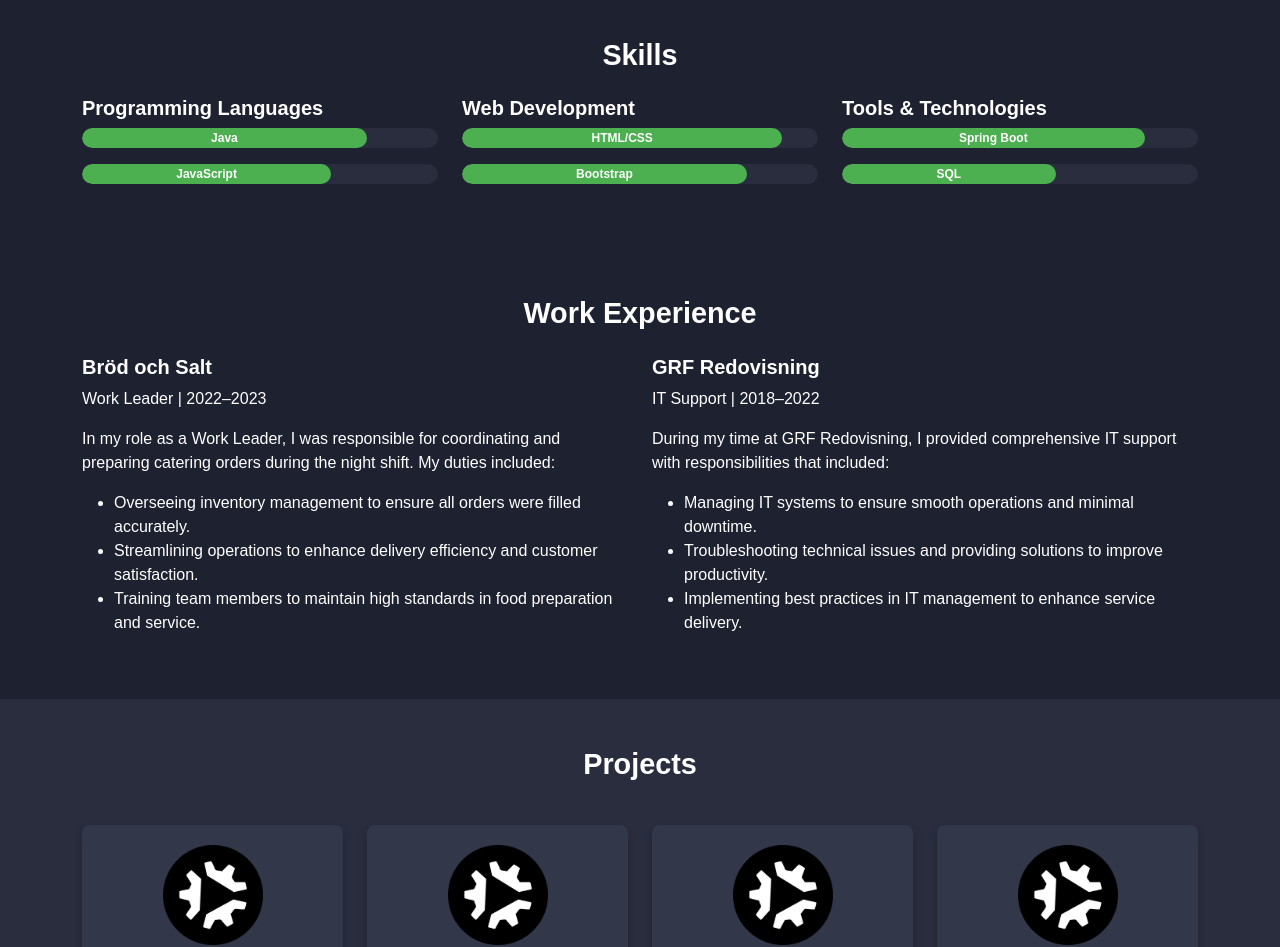
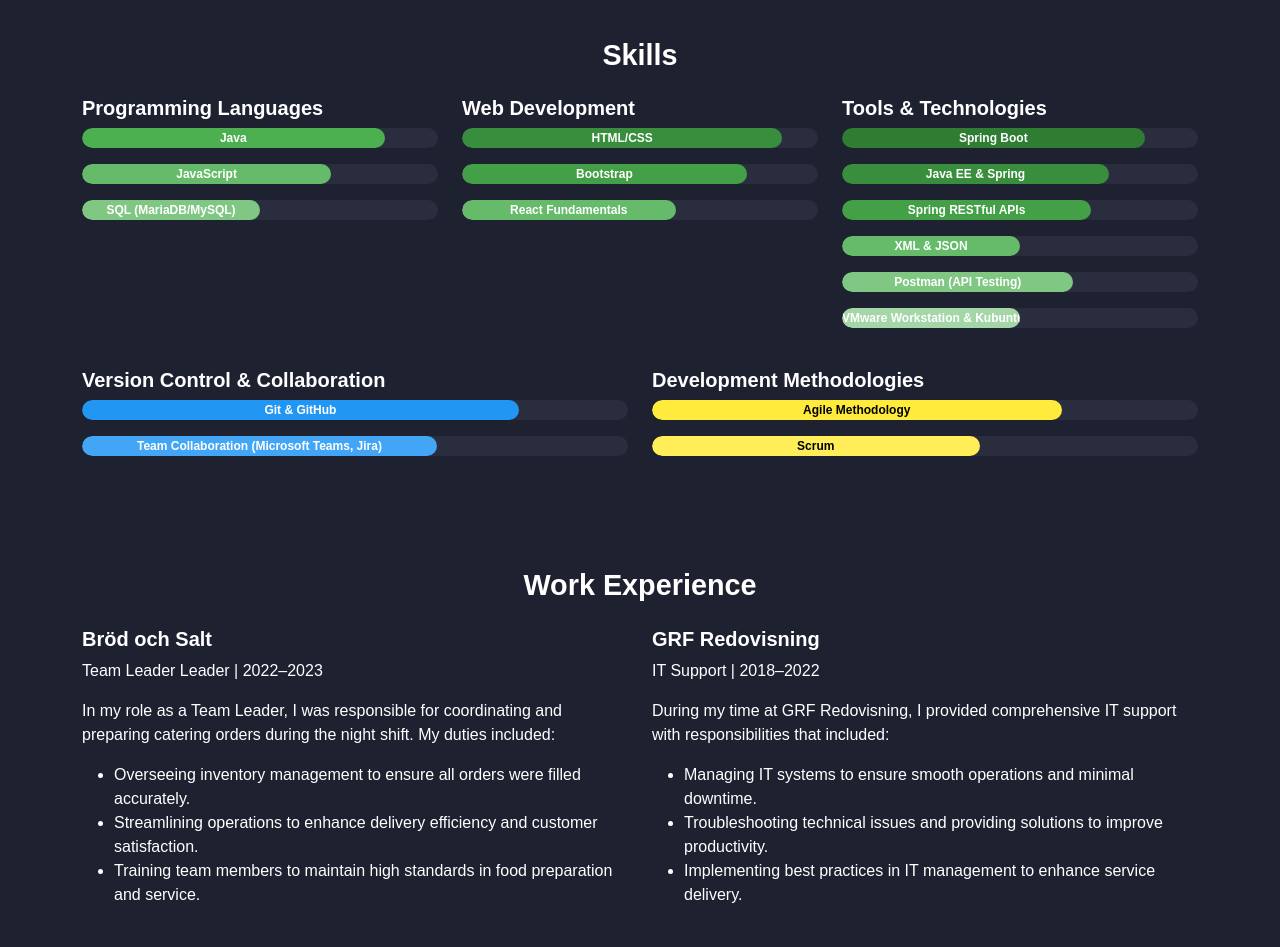
Before and after one commit to AlexBuildsLTS/LexiconG51-MyPortfolio, a website: page index.html in a window 1280 px wide. Shown: the part 1000-1947 px from the top of the page. Drawn offline with nearby package versions, Linux system fonts and the light colour scheme.

Commit message:
added more skills to align with the course

```diff
--- a/index.html
+++ b/index.html
@@ -105,41 +105,89 @@
         </div>
     </section>
 
-    <!-- Skills Section -->
     <section id="skills" class="py-5">
         <div class="container">
             <h2 class="text-center mb-4">Skills</h2>
             <div class="row">
+                <!-- Programming Languages (Green) -->
                 <div class="col-md-4">
                     <h5>Programming Languages</h5>
                     <div class="progress mb-3">
-                        <div class="progress-bar" style="width: 80%;">Java</div>
+                        <div class="progress-bar" style="width: 85%; background-color: #4CAF50;">Java</div>
                     </div>
                     <div class="progress mb-3">
-                        <div class="progress-bar" style="width: 70%;">JavaScript</div>
+                        <div class="progress-bar" style="width: 70%; background-color: #66BB6A;">JavaScript</div>
+                    </div>
+                    <div class="progress mb-3">
+                        <div class="progress-bar" style="width: 50%; background-color: #81C784;">SQL (MariaDB/MySQL)</div>
                     </div>
                 </div>
+
+                <!-- Web Development (Green) -->
                 <div class="col-md-4">
                     <h5>Web Development</h5>
                     <div class="progress mb-3">
-                        <div class="progress-bar" style="width: 90%;">HTML/CSS</div>
+                        <div class="progress-bar" style="width: 90%; background-color: #388E3C;">HTML/CSS</div>
                     </div>
                     <div class="progress mb-3">
-                        <div class="progress-bar" style="width: 80%;">Bootstrap</div>
+                        <div class="progress-bar" style="width: 80%; background-color: #43A047;">Bootstrap</div>
+                    </div>
+                    <div class="progress mb-3">
+                        <div class="progress-bar" style="width: 60%; background-color: #66BB6A;">React Fundamentals</div>
                     </div>
                 </div>
+
+                <!-- Tools & Technologies (Green) -->
                 <div class="col-md-4">
                     <h5>Tools & Technologies</h5>
                     <div class="progress mb-3">
-                        <div class="progress-bar" style="width: 85%;">Spring Boot</div>
+                        <div class="progress-bar" style="width: 85%; background-color: #2E7D32;">Spring Boot</div>
                     </div>
                     <div class="progress mb-3">
-                        <div class="progress-bar" style="width: 60%;">SQL</div>
+                        <div class="progress-bar" style="width: 75%; background-color: #388E3C;">Java EE & Spring</div>
+                    </div>
+                    <div class="progress mb-3">
+                        <div class="progress-bar" style="width: 70%; background-color: #43A047;">Spring RESTful APIs</div>
+                    </div>
+                    <div class="progress mb-3">
+                        <div class="progress-bar" style="width: 50%; background-color: #66BB6A;">XML & JSON</div>
+                    </div>
+                    <div class="progress mb-3">
+                        <div class="progress-bar" style="width: 65%; background-color: #81C784;">Postman (API Testing)</div>
+                    </div>
+                    <div class="progress mb-3">
+                        <div class="progress-bar" style="width: 50%; background-color: #A5D6A7;">VMware Workstation & Kubuntu</div>
+                    </div>
+                </div>
+            </div>
+
+            <!-- Additional Skills -->
+            <div class="row mt-4">
+                <!-- Version Control & Collaboration (Blue) -->
+                <div class="col-md-6">
+                    <h5>Version Control & Collaboration</h5>
+                    <div class="progress mb-3">
+                        <div class="progress-bar" style="width: 80%; background-color: #2196F3;">Git & GitHub</div>
+                    </div>
+                    <div class="progress mb-3">
+                        <div class="progress-bar" style="width: 65%; background-color: #42A5F5;">Team Collaboration (Microsoft Teams, Jira)</div>
+                    </div>
+                </div>
+
+                <!-- Development Methodologies (Yellow) -->
+                <div class="col-md-6">
+                    <h5>Development Methodologies</h5>
+                    <div class="progress mb-3">
+                        <div class="progress-bar" style="width: 75%; background-color: #FFEB3B; color: #000;">Agile Methodology</div>
+                    </div>
+                    <div class="progress mb-3">
+                        <div class="progress-bar" style="width: 60%; background-color: #FFEE58; color: #000;">Scrum</div>
                     </div>
                 </div>
             </div>
         </div>
     </section>
+
 
     <!-- Work Experience Section -->
     <section id="experience" class="py-5">
@@ -148,8 +196,8 @@
             <div class="row">
                 <div class="col-md-6">
                     <h5>Bröd och Salt</h5>
-                    <p>Work Leader | 2022–2023</p>
-                    <p>In my role as a Work Leader, I was responsible for coordinating and preparing catering orders
+                    <p>Team Leader Leader | 2022–2023</p>
+                    <p>In my role as a Team Leader, I was responsible for coordinating and preparing catering orders
                         during the night shift. My duties included:</p>
                     <ul>
                         <li>Overseeing inventory management to ensure all orders were filled accurately.</li>
```
